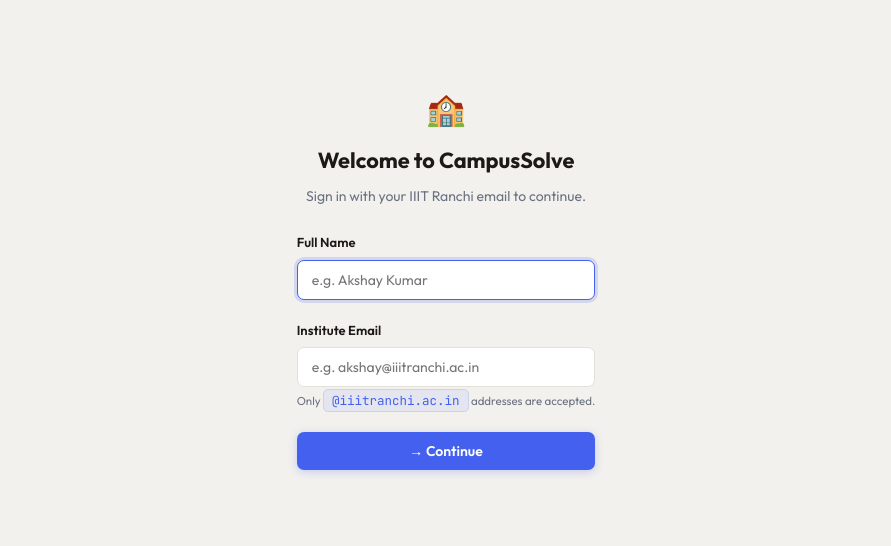
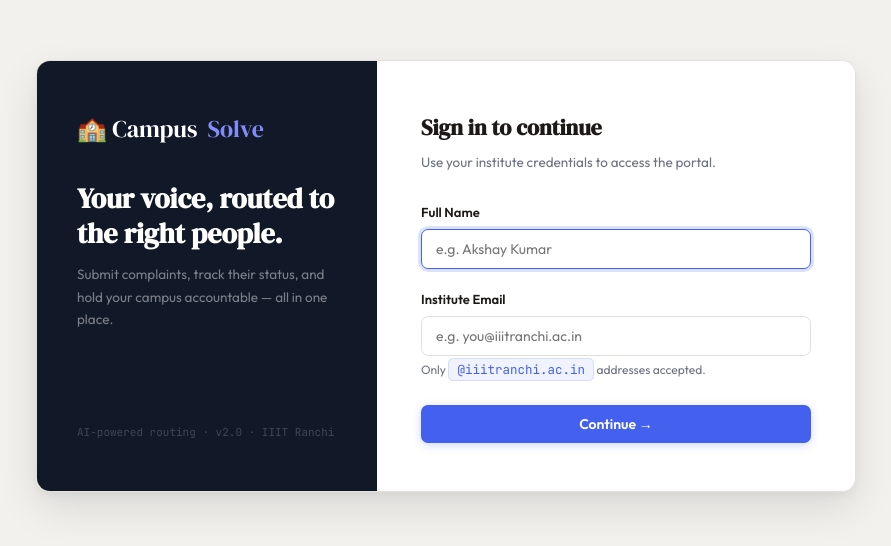
Before and after one commit to akshat376/campus-solver, a React (Vite) app in the folder frontend/: page / in a window 1280 px wide. Shown: the part 124-670 px from the top of the page, without its empty margins (194-1085 px from the left). Built offline with nearby package versions, Linux system fonts and the light colour scheme; no server answers.

Commit message:
Update Login.jsx

```diff
--- a/frontend/src/pages/Login.jsx
+++ b/frontend/src/pages/Login.jsx
@@ -7,25 +7,15 @@
   const [email, setEmail] = useState('')
   const [error, setError] = useState('')
 
-  // Warn if user accidentally types their email in the name field
   const nameHasEmail = name.includes('@')
 
   function handleSubmit(e) {
     e.preventDefault()
-    if (!name.trim()) {
-      setError('Please enter your full name.')
-      return
-    }
-    if (nameHasEmail) {
-      setError('That looks like an email address — please enter your name above and your email below.')
-      return
-    }
-    if (!email.trim()) {
-      setError('Please enter your institute email address.')
-      return
-    }
+    if (!name.trim()) { setError('Please enter your full name.'); return }
+    if (nameHasEmail) { setError('That looks like an email — enter your name above and email below.'); return }
+    if (!email.trim()) { setError('Please enter your institute email.'); return }
     if (!email.trim().toLowerCase().endsWith(`@${ALLOWED_DOMAIN}`)) {
-      setError(`Only @${ALLOWED_DOMAIN} email addresses are allowed.`)
+      setError(`Only @${ALLOWED_DOMAIN} addresses are accepted.`)
       return
     }
     onLogin({ name: name.trim(), email: email.trim().toLowerCase() })
@@ -33,17 +23,26 @@
 
   return (
     <div className="auth-wrapper">
-      <div className="auth-card">
-        <div style={{ textAlign: 'center', marginBottom: 24 }}>
-          <div style={{ fontSize: 32, marginBottom: 8 }}>🏫</div>
-          <h2 style={{ margin: 0 }}>Welcome to CampusSolve</h2>
-          <p style={{ color: 'var(--text-muted)', marginTop: 6, fontSize: 14 }}>
-            Sign in with your IIIT Ranchi email to continue.
-          </p>
+      <div className="auth-split">
+
+        {/* Brand panel */}
+        <div className="auth-brand">
+          <div>
+            <div className="auth-brand-logo">🏫 Campus<span>Solve</span></div>
+            <h2>Your voice, routed to the right people.</h2>
+            <p>Submit complaints, track their status, and hold your campus accountable — all in one place.</p>
+          </div>
+          <div className="auth-brand-footer">
+            AI-powered routing · v2.0 · IIIT Ranchi
+          </div>
         </div>
 
+        {/* Form panel */}
+        <div className="auth-form-panel">
+          <h3>Sign in to continue</h3>
+          <p>Use your institute credentials to access the portal.</p>
+
           <form onSubmit={handleSubmit}>
-          {/* Name field */}
             <div className="form-group">
               <label>Full Name</label>
               <input
@@ -51,38 +50,37 @@
                 value={name}
                 onChange={e => { setName(e.target.value); setError('') }}
                 placeholder="e.g. Akshay Kumar"
+                autoFocus
                 autoComplete="name"
-              autoFocus
-              style={nameHasEmail ? { borderColor: '#f97316' } : {}}
+                style={nameHasEmail ? { borderColor: '#f59e0b' } : {}}
               />
               {nameHasEmail && (
-              <div style={{ fontSize: 12, color: '#f97316', marginTop: 4 }}>
-                ⚠ This looks like an email — please enter your name here and your email below.
+                <div className="field-hint" style={{ color: '#b45309' }}>
+                  ⚠ Looks like an email — enter your name here, email below.
                 </div>
               )}
             </div>
 
-          {/* Email field */}
             <div className="form-group">
               <label>Institute Email</label>
               <input
                 type="email"
                 value={email}
                 onChange={e => { setEmail(e.target.value); setError('') }}
-              placeholder={`e.g. akshay@${ALLOWED_DOMAIN}`}
+                placeholder={`e.g. you@${ALLOWED_DOMAIN}`}
                 autoComplete="email"
               />
-            <div style={{ fontSize: 11.5, color: 'var(--text-muted)', marginTop: 4 }}>
-              Only <code>@{ALLOWED_DOMAIN}</code> addresses are accepted.
-            </div>
+              <div className="field-hint">Only <code>@{ALLOWED_DOMAIN}</code> addresses accepted.</div>
             </div>
 
             {error && <div className="alert alert-error">{error}</div>}
 
-          <button type="submit" className="btn btn-primary btn-full">
-            → Continue
+            <button type="submit" className="btn btn-primary btn-full" style={{ marginTop: 4 }}>
+              Continue →
             </button>
           </form>
+        </div>
+
       </div>
     </div>
   )
```
Lines whose indentation alone changed are shown as unchanged.
